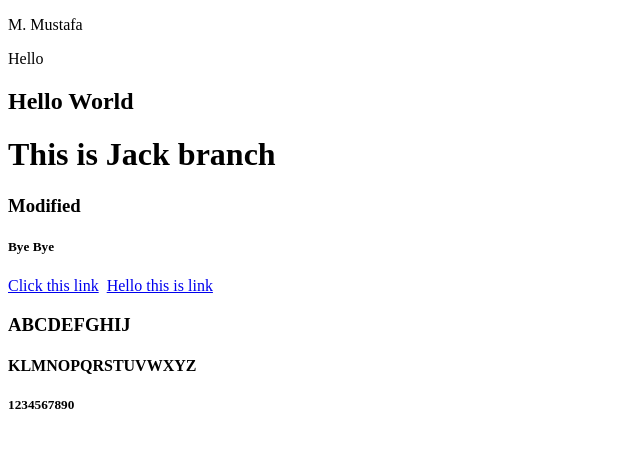
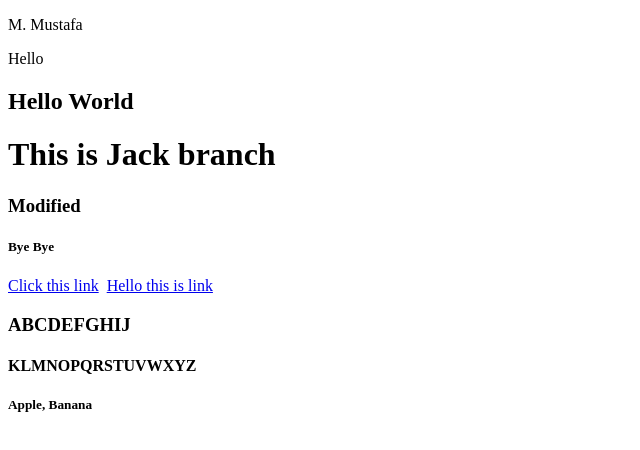
Before and after one commit to Mustafa-270/Project2, a plain HTML site: page index.html in a window 1280 px wide. Shown: the full height of the page, 0-640 px from the left. Drawn offline with Linux system fonts and the light colour scheme.

Commit message:
Update index.html

```diff
--- a/index.html
+++ b/index.html
@@ -17,6 +17,6 @@
     <a href="www">Hello this is link</a>
     <h3>ABCDEFGHIJ</h3>
     <h4>KLMNOPQRSTUVWXYZ</h4>
-    <h5>1234567890</h5>
+    <h5>Apple, Banana</h5>
 </body>
 </html>
```
